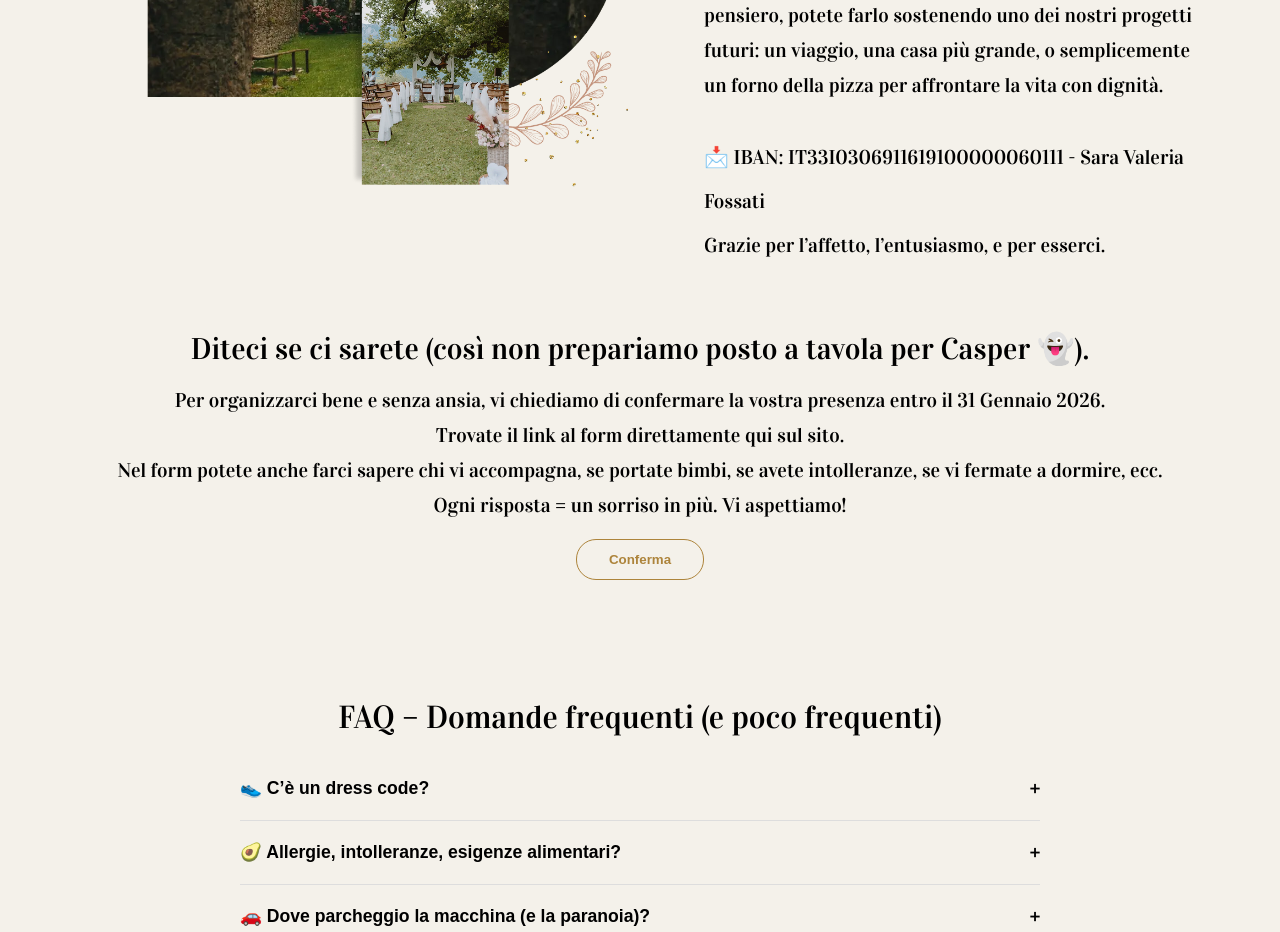
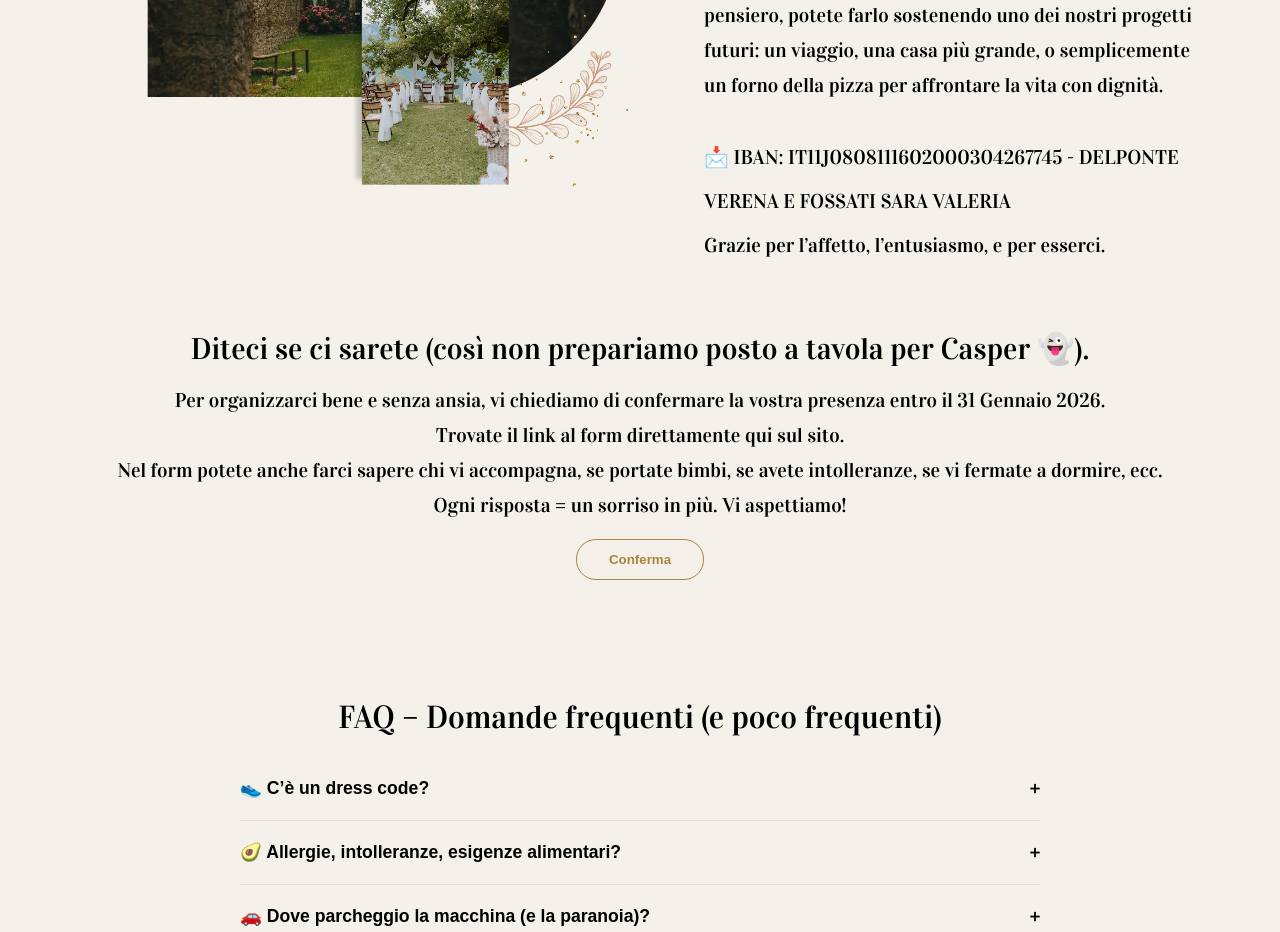
Before and after one commit to Sarafossati/saraeverenawedding, a React (Create React App) app: page / in a window 1280 px wide. Shown: the part 2480-3412 px from the top of the page. Built offline with nearby package versions, Linux system fonts and the light colour scheme.

Commit message:
Update IBAN information in App.js

```diff
--- a/src/App.js
+++ b/src/App.js
@@ -236,7 +236,7 @@ function App() {
                   style={{ marginTop: "1rem", lineHeight: "44px" }}
                   className="desc"
                 >
-                  📩 IBAN: IT33I0306911619100000060111 - Sara Valeria Fossati
+                  📩 IBAN: IT11J0808111602000304267745 - DELPONTE VERENA E FOSSATI SARA VALERIA
                   <br /> Grazie per l’affetto, l’entusiasmo, e per esserci.
                 </p>
               </div>
```
